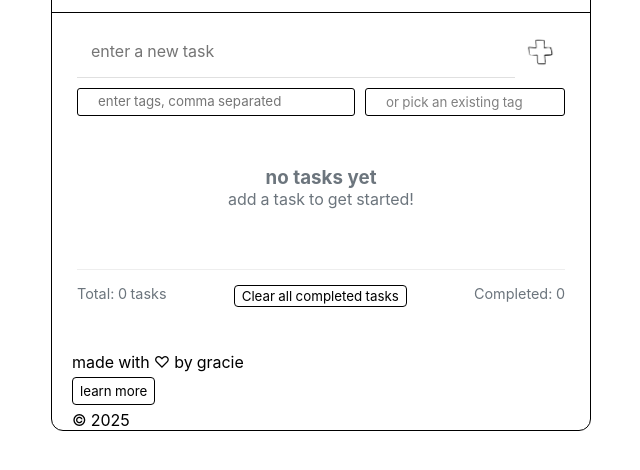
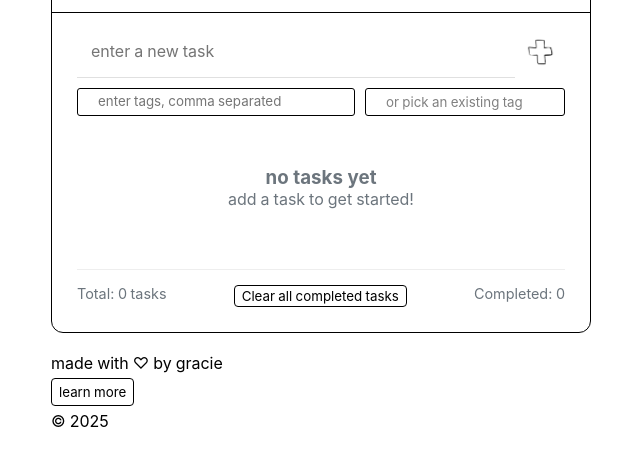
Before and after one commit to gracetliu7/studyling, a website with bundled scripts: page public/todo-list/todo-list.html in a window 1280 px wide. Shown: the part 264-734 px from the top of the page, without its empty margins (339-979 px from the left). Built offline with nearby package versions, Linux system fonts and the light colour scheme.

Commit message:
last time hopefully before version 1.0

```diff
--- a/public/style.css
+++ b/public/style.css
@@ -116,13 +116,12 @@ h1 {
 .footer{
   border-color: transparent;
   margin-top: 20px;
-  align-items: left;
-  align-content: left;
-  justify-content: left;
-  align-self: flex-start;
-  text-align: left;
   margin-left: 20px;
-
+  margin-right: 20px;
+  display: flex;
+  justify-content: space-between;
+  align-items: center;
+  width: 100%;
 }
 
 #new-task {
@@ -361,9 +360,8 @@ iframe {
   margin-right: 10px;
 }
 #ko-fi-container {
-  align-self: flex-end;
+  margin-left: auto;
   text-align: right;
-  margin-right: 20px;
 }
 
 .empty-state {
--- a/public/todo-list/todo-list.html
+++ b/public/todo-list/todo-list.html
@@ -55,13 +55,15 @@
                 <span id="completed-tasks">Completed: 0</span>
             </div>
             </div>
+        </div>
         <div class="footer">
+            <div class="footer-left">
                 <p>made with ♡ by gracie</p>
                 <button id="learn-more" onclick="window.location.href='../about/about-page.html'">learn more</button>
                 <p>© 2025</p>
+            </div>
             <div id="ko-fi-container">
                 <script type='text/javascript' src='https://storage.ko-fi.com/cdn/widget/Widget_2.js'></script><script type='text/javascript'>kofiwidget2.init('support me on Ko-fi ', '#e8d3e3', 'A0A41JLFT5');kofiwidget2.draw();</script>
-                </div>
             </div>
         </div>
     </div>
```
Also changed, not shown: 1 other file. Lines whose indentation alone changed are shown as unchanged.
